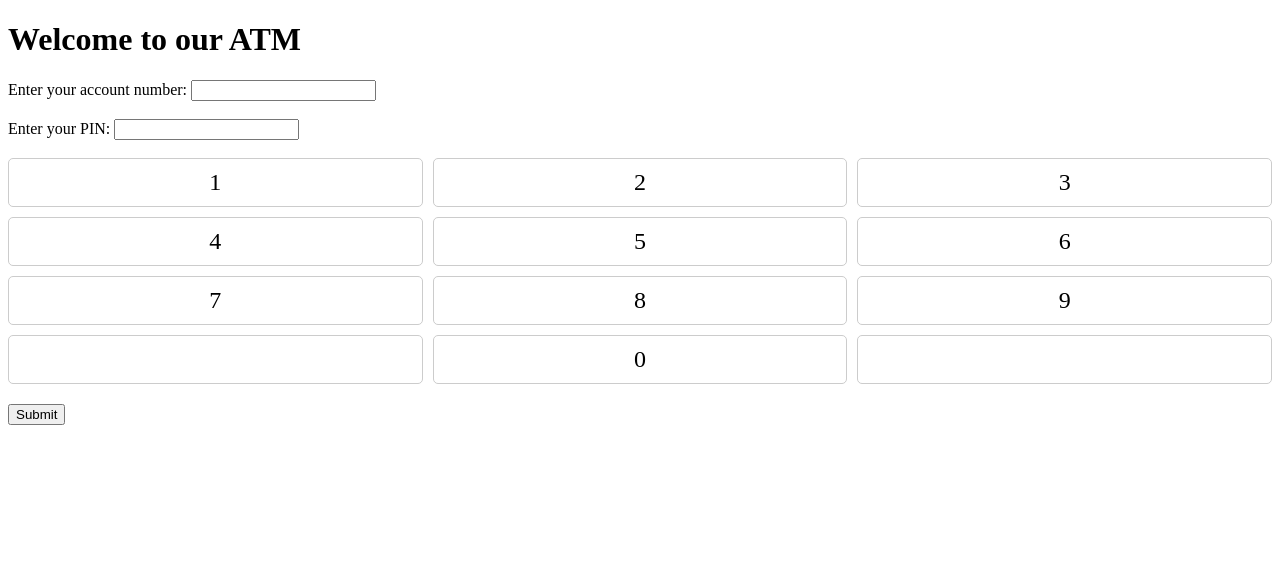
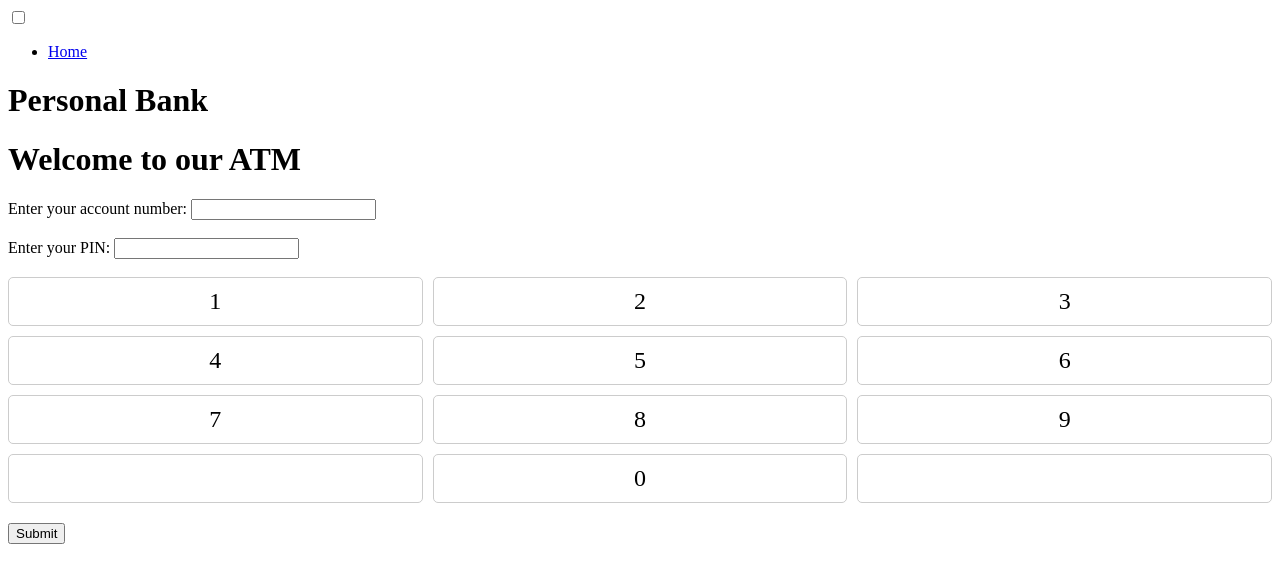
Before and after one commit to tarunchavali/personalbank, a plain HTML site: page index.html in a window 1280 px wide. Drawn offline with Linux system fonts and the light colour scheme.

Commit message:
Update index.html

```diff
--- a/index.html
+++ b/index.html
@@ -1,6 +1,13 @@
-<!DOCTYPE html>
-<html>
-  <head>
+<input type="checkbox" id="checkbox" /><label class="fa fa-bars fa-2x" for="checkbox"></label>
+<nav role='navigation'>
+  <ul class="nav">
+    <li><a href="#page-home">Home</a></li>
+</nav>
+<main class="wrapper">
+  <div class="overlay"></div>
+  <h1>Personal Bank</h1>
+  <section class="home" id="page-home"></section>
+<head>
     <title>ATM</title>
     <style>
       .keypad {
@@ -51,5 +58,5 @@
         pinField.value += key;
       }
     </script>
-  </body>
-</html>
+
+</main>
```
